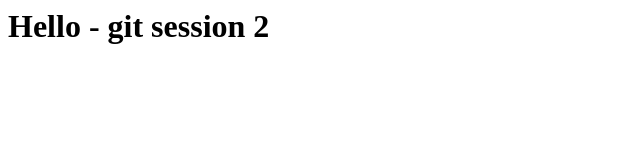
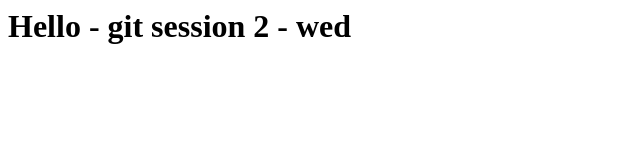
Before and after one commit to wethemakers-dev/ip2-git-session2, a plain HTML site: page index.html in a window 1280 px wide. Shown: the whole page, without its empty margins (0-640 px from the left). Drawn offline with Linux system fonts and the light colour scheme.

Commit message:
add date

```diff
--- a/index.html
+++ b/index.html
@@ -1 +1 @@
-<h1>Hello - git session 2</h1>
+<h1>Hello - git session 2 - wed</h1>
```
